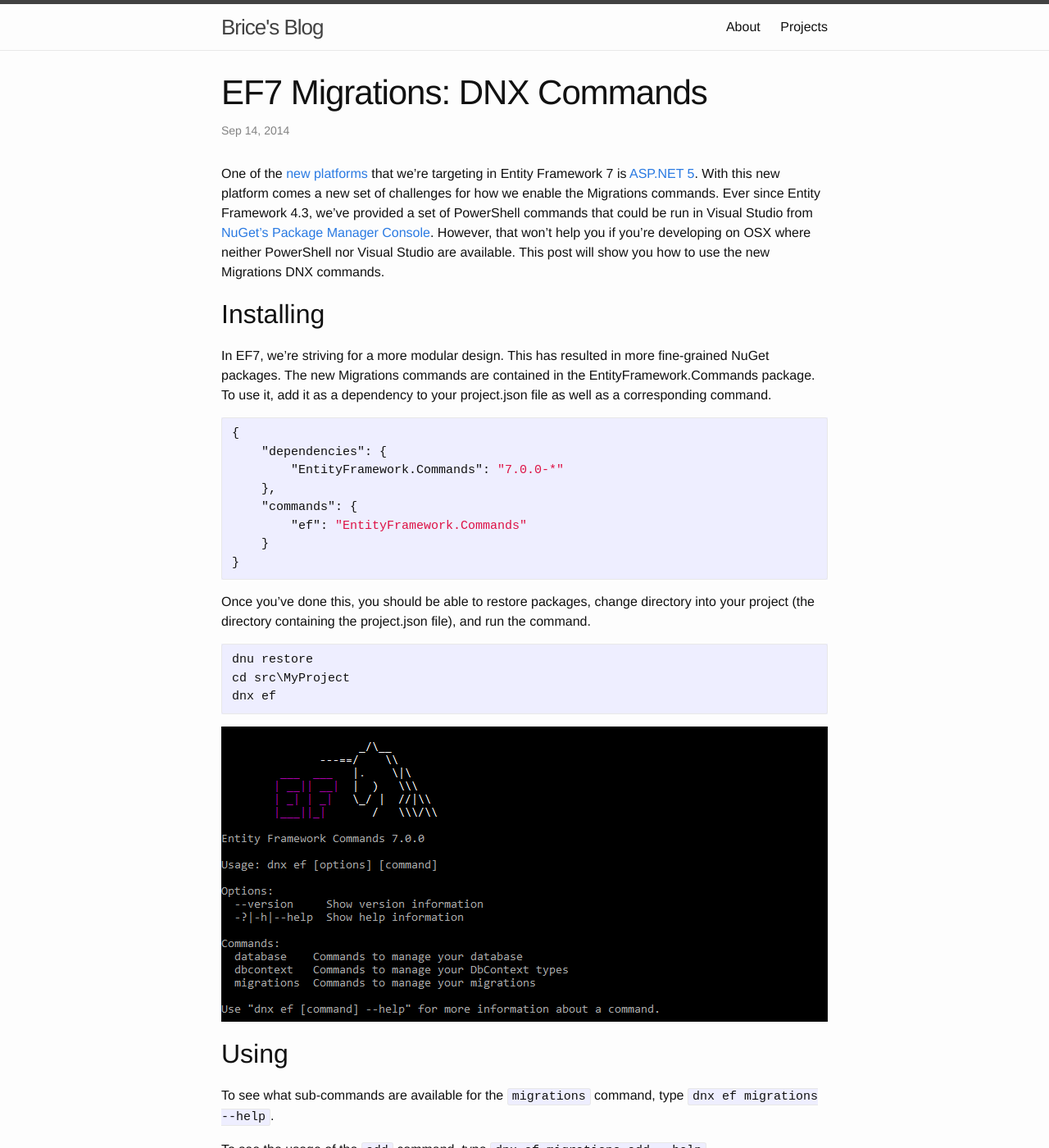
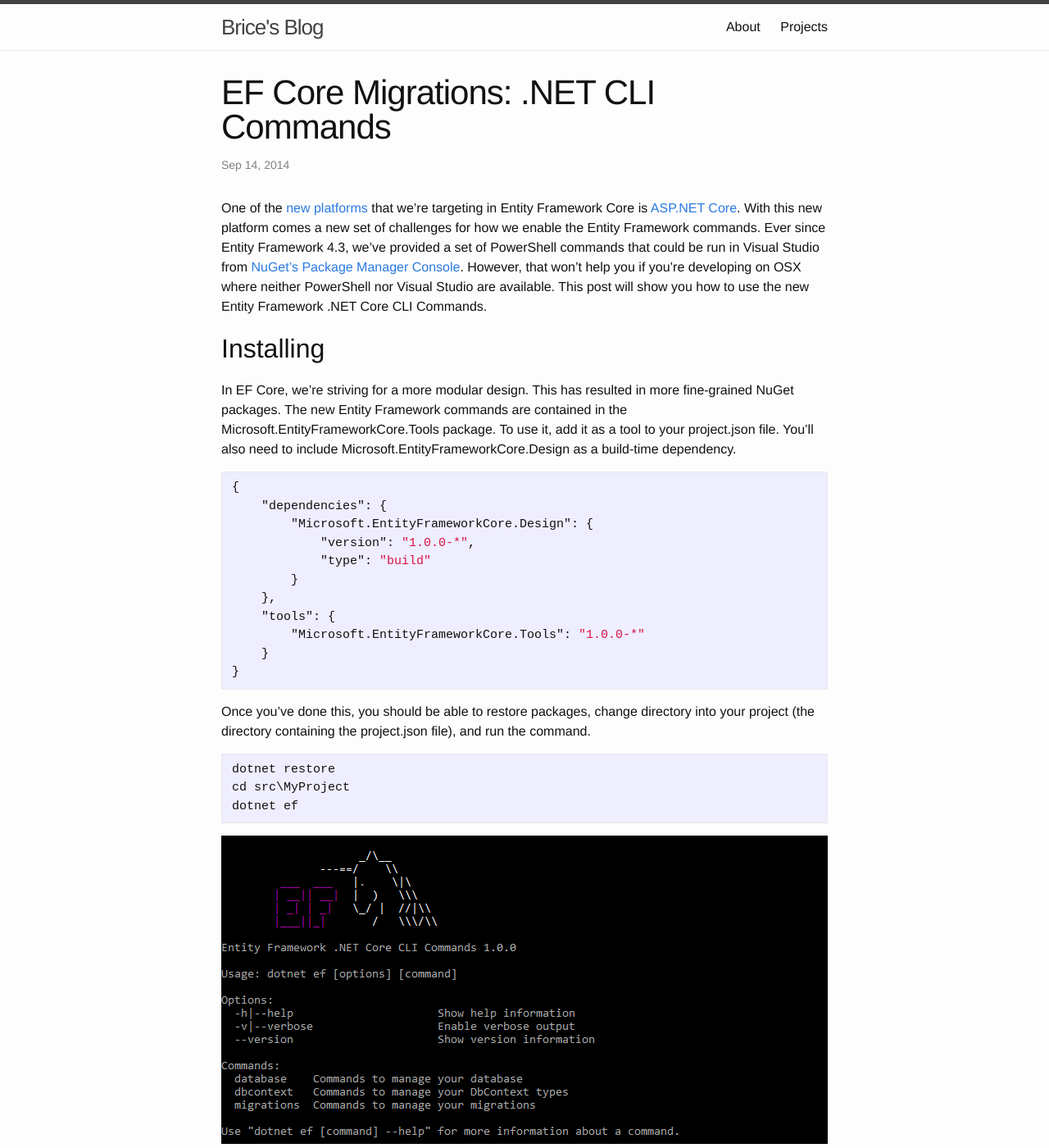
Before and after one commit to bricelam/bricelam.github.io, a Jekyll site: the page built from _posts/2014-09-14-migrations-on-k.md, in a window 1280 px wide and 1400 px high. Shown: the whole window at 82% size. Built offline with Jekyll 4.4.1, drawn with Linux system fonts in a browser that asks for light colours; comment, search, counter and statistics services are not loaded; some of the changed text lies outside the part shown.

Commit message:
Re-brand to "Core"

````diff
--- a/_posts/2014-09-14-migrations-on-k.md
+++ b/_posts/2014-09-14-migrations-on-k.md
@@ -1,28 +1,31 @@
 ---
 layout: post
-title: 'EF7 Migrations: DNX Commands'
+title: 'EF Core Migrations: .NET CLI Commands'
 tags: entity-framework
 ---
 
-One of the [new platforms][1] that we're targeting in Entity Framework 7 is [ASP.NET 5][2]. With this new platform
-comes a new set of challenges for how we enable the Migrations commands. Ever since Entity Framework 4.3, we've
+One of the [new platforms][1] that we're targeting in Entity Framework Core is [ASP.NET Core][2]. With this new platform
+comes a new set of challenges for how we enable the Entity Framework commands. Ever since Entity Framework 4.3, we've
 provided a set of PowerShell commands that could be run in Visual Studio from [NuGet's Package Manager Console][3].
 However, that won't help you if you're developing on OSX where neither PowerShell nor Visual Studio are available. This
-post will show you how to use the new Migrations DNX commands.
+post will show you how to use the new Entity Framework .NET Core CLI Commands.
 
 Installing
 ==========
-In EF7, we're striving for a more modular design. This has resulted in more fine-grained NuGet packages. The new
-Migrations commands are contained in the EntityFramework.Commands package. To use it, add it as a dependency to your
-project.json file as well as a corresponding command.
+In EF Core, we're striving for a more modular design. This has resulted in more fine-grained NuGet packages. The new
+Entity Framework commands are contained in the Microsoft.EntityFrameworkCore.Tools package. To use it, add it as a tool to your
+project.json file. You'll also need to include Microsoft.EntityFrameworkCore.Design as a build-time dependency.
 
 ```json
 {
     "dependencies": {
-        "EntityFramework.Commands": "7.0.0-*"
+        "Microsoft.EntityFrameworkCore.Design": {
+            "version": "1.0.0-*",
+            "type": "build"
+        }
     },
-    "commands": {
-        "ef": "EntityFramework.Commands"
+    "tools": {
+        "Microsoft.EntityFrameworkCore.Tools": "1.0.0-*"
     }
 }
 ```
@@ -31,20 +34,20 @@ Once you've done this, you should be able to restore packages, change directory
 containing the project.json file), and run the command.
 
 ```
-dnu restore
+dotnet restore
 cd src\MyProject
-dnx ef
+dotnet ef
 ```
 
-![Migrations ASP.NET Commands]({{ "/attachments/EFCommands.png" | prepend: site.baseurl | prepend: site.url }})
+![Entity Framework .NET Core CLI Commands]({{ "/attachments/EFCommands.png" | prepend: site.baseurl | prepend: site.url }})
 
 Using
 =====
-To see what sub-commands are available for the `migrations` command, type `dnx ef migrations --help`.
+To see what sub-commands are available for the `migrations` command, type `dotnet ef migrations --help`.
 
-To see the usage of the `add` command, type `dnx ef migrations add --help`.
+To see the usage of the `add` command, type `dotnet ef migrations add --help`.
 
-To add a new migration, type `dnx ef migrations add MyMigration`.
+To add a new migration, type `dotnet ef migrations add MyMigration`.
 
 Here is a full list of the commands currently available.
 
@@ -61,7 +64,8 @@ Here is a full list of the commands currently available.
 
 Evolving
 ========
-There may be a few rough edges, but please [let us know][4] what you think about this and other Entity Framework 7 features.
+There may be a few rough edges, but please [let us know][4] what you think about this and other Entity Framework Core
+features.
 
 
   [1]: http://blogs.msdn.com/b/adonet/archive/2014/05/19/ef7-new-platforms-new-data-stores.aspx
````
Also changed, not shown: _posts/2014-10-22-ef7-nuget-commands.md (+10 -10 lines), _posts/2014-12-16-ef7-migrations-designtime.md (+9 -9 lines), _posts/2015-03-12-t4-on-aspnet5.md (+3 -3 lines), _posts/2015-04-29-sqlite-on-corefx.md (+18 -17 lines), _posts/2015-08-25-ef7-migrations-movie.md (+7 -7 lines), attachments/EFCommands.png.
